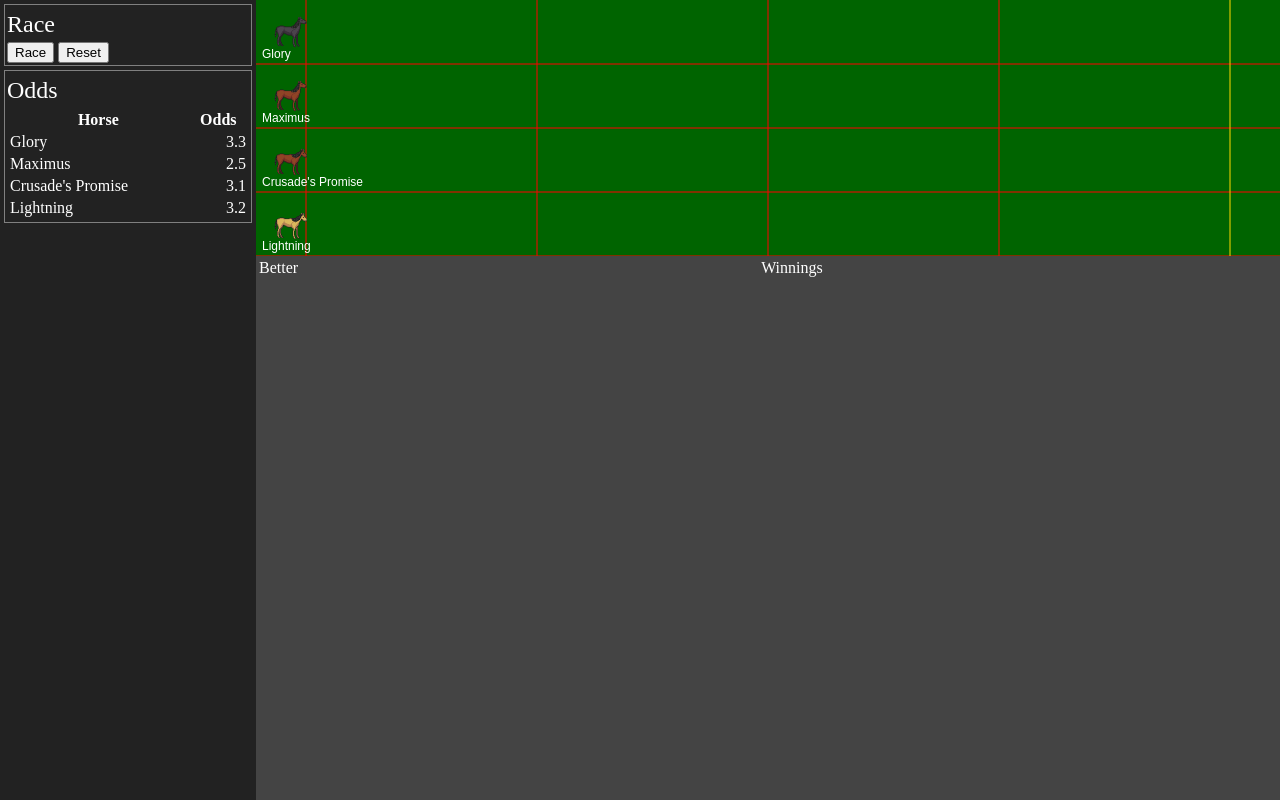
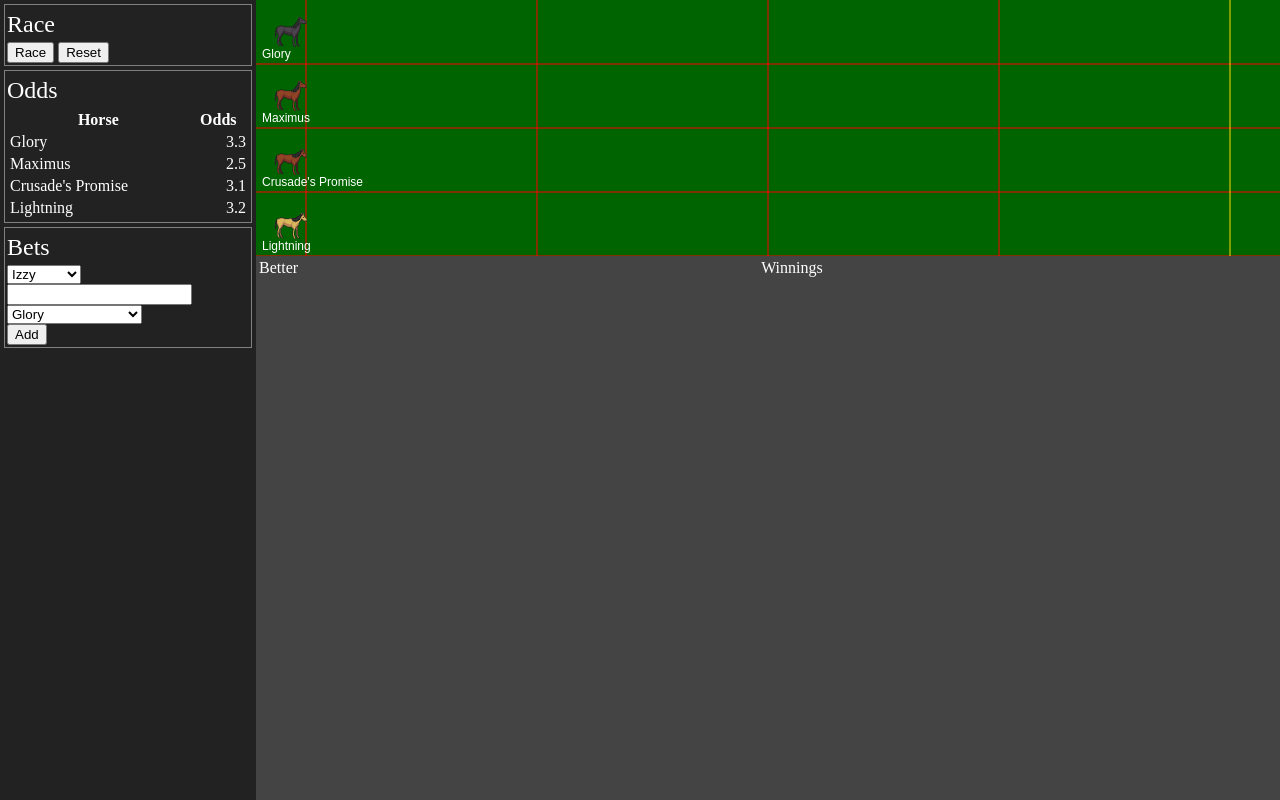
Before and after one commit to JeffBobbo/horsebet, a plain HTML site: page index.html in a window 1280 px wide. Drawn offline with nearby package versions, Linux system fonts and the light colour scheme.

Commit message:
start work on adding bets ui

```diff
--- a/index.html
+++ b/index.html
@@ -115,10 +115,13 @@ function houseBets()
 {
   const BASE_BET = 1e5;
 
+  $('select#on').empty();
   for (const horse of race.horses())
   {
     let amt = horse.maxSpeed - MIN_SPEED;
     betmanager.add(new Bet("House", (10 * amt) * BASE_BET + BASE_BET, horse.name));
+
+    $('select#on').append('<option value="' + horse.name + '">' + horse.name + '</option>');
   }
 }
 
@@ -216,6 +219,48 @@ $(document).ready(function() {
           </table>
         </div>
       </div>
+      <div class="collapsable">
+        <p onclick="$($(this).siblings('div')).toggleClass('hide');">Bets</p>
+        <div>
+          <select id="who">
+<option value="Izzy">Izzy</option>
+<option value="Alex">Alex</option>
+<option value="Robbie">Robbie</option>
+<option value="Gunn">Gunn</option>
+<option value="Will">Will</option>
+<option value="Georgie">Georgie</option>
+<option value="Jared">Jared</option>
+<option value="Ros">Ros</option>
+<option value="Szilvia">Szilvia</option>
+<option value="Matthew">Matthew</option>
+<option value="Dearden">Dearden</option>
+<option value="Jack">Jack</option>
+<option value="Rory">Rory</option>
+<option value="Oliver">Oliver</option>
+<option value="Stan">Stan</option>
+<option value="Luan">Luan</option>
+<option value="Ben">Ben</option>
+<option value="Josh">Josh</option>
+<option value="Robert">Robert</option>
+<option value="Terri">Terri</option>
+<option value="Ariana">Ariana</option>
+<option value="Kieran">Kieran</option>
+<option value="Joel">Joel</option>
+<option value="Emily">Emily</option>
+<option value="Ryan">Ryan</option>
+<option value="Delph">Delph</option>
+<option value="Will">Will</option>
+<option value="Ford">Ford</option>
+          </select>
+          <br/>
+          <input id="amount" type="number" min="0"/>
+          <br/>
+          <select id="on">
+          </select>
+          <br/>
+          <button id="addBet">Add</button>
+        </div>
+      </div>
     </div>
     <canvas style="position:fixed; width:calc(100% - 16rem); left:16rem;">
     </canvas>
```
